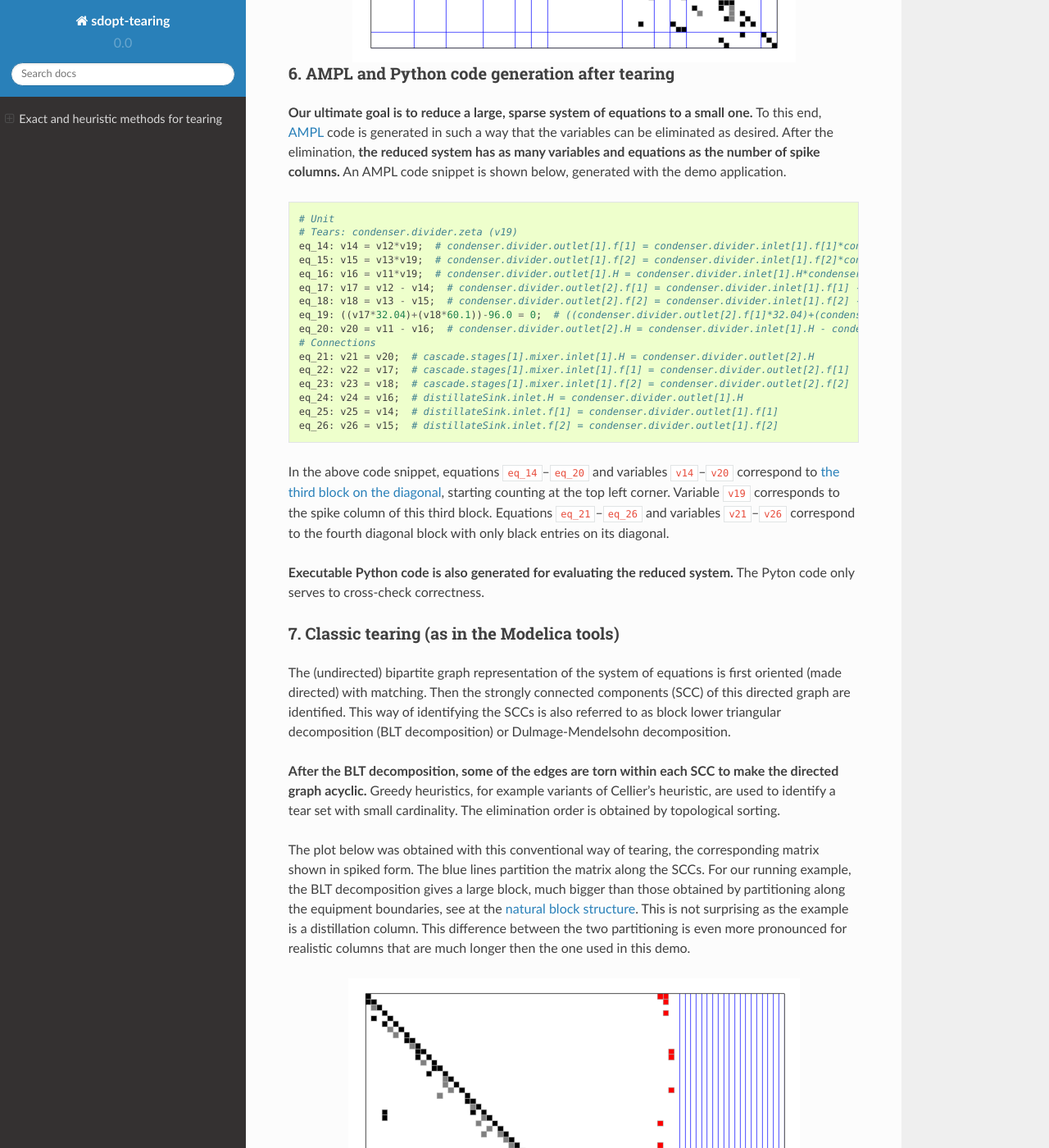
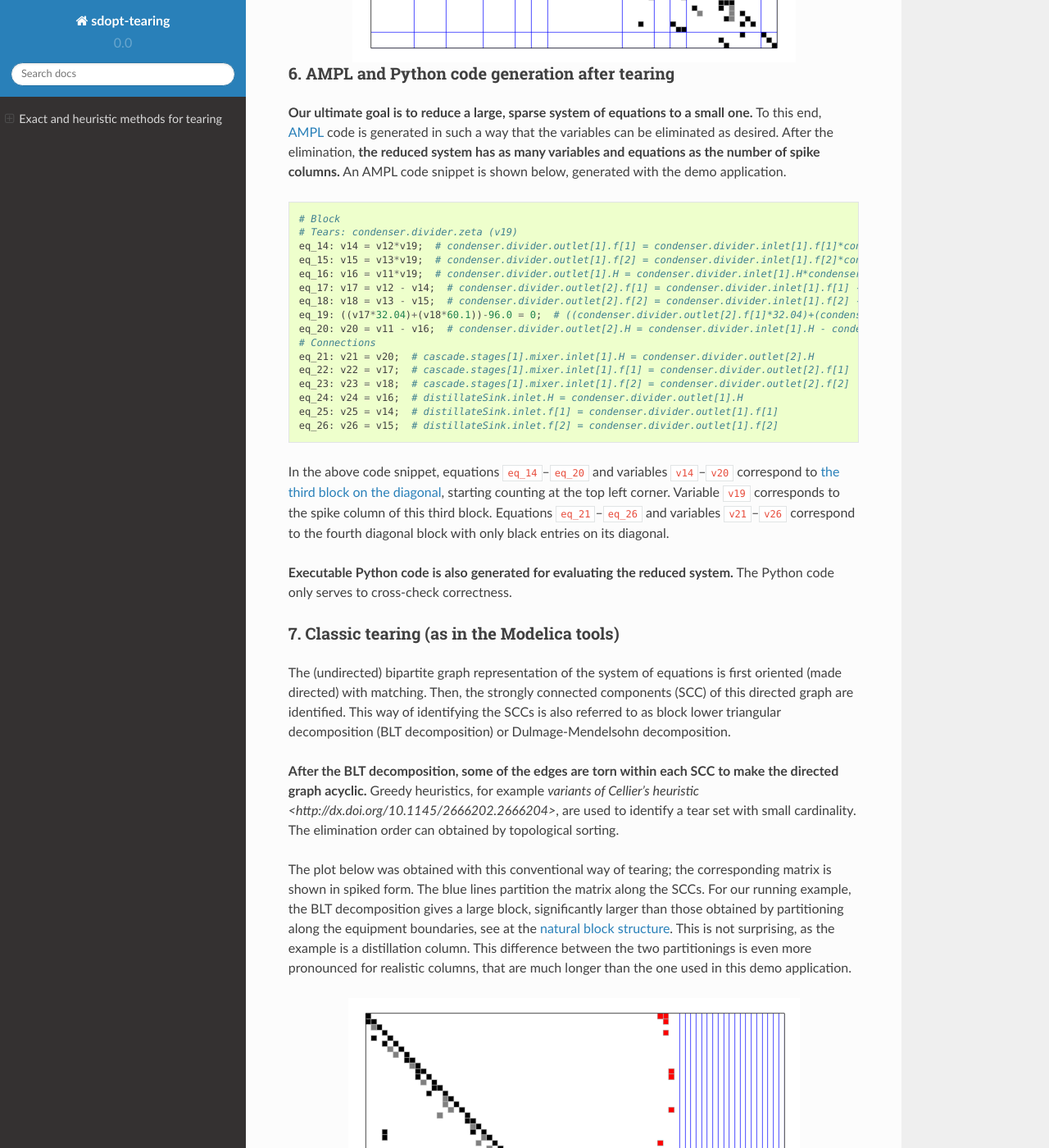
Before and after one commit to baharev/sdopt-tearing, a Sphinx documentation site: the page built from docs/index.rst, in a window 1280 px wide and 1400 px high, scrolled down 5169 px. Shown: the whole window at 82% size. Built offline with Sphinx 7.4.7 and the Read the Docs theme 2.0.0, drawn with Linux system fonts in a browser that asks for light colours; some of the changed text lies outside the part shown.

Commit message:
Continued working on the documentation

```diff
--- a/docs/index.rst
+++ b/docs/index.rst
@@ -31,8 +31,8 @@
 
 Roughly speaking, **tearing algorithms rearrange the rows and the columns of a
 sparse matrix in such a way that the result is "close" to a lower triangular
-matrix.** The picture below shows a sparse matrix ordered to the so-called
-spiked form. The matrix is of size 76x76; this can be reduced to a 5x5 matrix by
+matrix.** A sparse matrix ordered to the so-called spiked form is shown in the
+picture below. The matrix is of size 76x76; it can be reduced to a 5x5 matrix by
 elimination, where 5 equals the number of spike columns, that is, columns with
 red entries. The blue lines correspond to the equipment boundaries in the
 technical system; the tear variables are above the diagonal, and are painted
@@ -67,9 +67,9 @@
 2. Recovering the process graph
 -------------------------------
 
-A directed graph is recovered from the flattened model: The equipments
+A directed graph is recovered from the flattened model: **The equipments
 correspond to the vertices of the process graph, the edges correspond to the
-material flows. Below is the process graph of a distillation column with
+material flows.** Below is the process graph of a distillation column with
 7 stages.
 
 .. image:: ./pics/Cascade.png
@@ -116,18 +116,18 @@
 
 **There is no clear objective for tearing. A common choice is to minimize the
 size of the final reduced system,** or in other words, to minimize the number of
-spike columns. Although this objective is questionable (it ignores
-numerical stability for example), it nevertheless makes the meaning of optimal
+spike columns. Although this objective is questionable (it ignores numerical
+stability for example), it nevertheless makes the meaning of optimal
 mathematically well-defined.
 
-If Gurobi is installed, **the Jacobian is ordered optimally with an exact method,
-based on integer programming.** For the same system that was shown in the
-:ref:`first picture <spiked-form>`, we get an optimal ordering that yields a 4x4
-reduced system. The suboptimal ordering shown in the first picture gives a 5x5
-reduced system, and was obtained with the heuristic
-method detailed in the next section. **The integer programming approach does not
-need or use the block structure** which was given with the blue lines in the
-first picture; here the blue lines are absent.
+If Gurobi is installed, **the Jacobian is ordered optimally with an exact
+method, based on integer programming.** For the same system that was shown in
+the :ref:`first picture <spiked-form>`, we get an optimal ordering that yields a
+4x4 reduced system. The suboptimal ordering shown in the first picture gives a
+5x5 reduced system, and was obtained with the heuristic method detailed in the
+next section. **The integer programming approach does not need or use the block
+structure** which was given with the blue lines in the first picture; here the
+blue lines are absent.
 
 .. image:: ./pics/OptimalTearing.png
    :alt: Optimal tearing, obtained with integer programming.
@@ -165,7 +165,7 @@
 equations as the number of spike columns.** An AMPL code snippet is shown
 below, generated with the demo application. ::
 
-    # Unit
+    # Block
     # Tears: condenser.divider.zeta (v19)
     eq_14: v14 = v12*v19;  # condenser.divider.outlet[1].f[1] = condenser.divider.inlet[1].f[1]*condenser.divider.zeta
     eq_15: v15 = v13*v19;  # condenser.divider.outlet[1].f[2] = condenser.divider.inlet[1].f[2]*condenser.divider.zeta
@@ -190,31 +190,33 @@
 diagonal block with only black entries on its diagonal.
 
 **Executable Python code is also generated for evaluating the reduced system.**
-The Pyton code only serves to cross-check correctness.
+The Python code only serves to cross-check correctness.
 
 
 7. Classic tearing (as in the Modelica tools)
 ---------------------------------------------
 
 The (undirected) bipartite graph representation of the system of equations is
-first oriented (made directed) with matching. Then the strongly connected
+first oriented (made directed) with matching. Then, the strongly connected
 components (SCC) of this directed graph are identified. This way of identifying
 the SCCs is also referred to as block lower triangular decomposition (BLT
 decomposition) or Dulmage-Mendelsohn decomposition.
 
 **After the BLT decomposition, some of the edges are torn within each SCC to
-make the directed graph acyclic.** Greedy heuristics, for example variants of
-Cellier's heuristic, are used to identify a tear set with small cardinality.
-The elimination order is obtained by topological sorting.
+make the directed graph acyclic.** Greedy heuristics, for example `variants of
+Cellier's heuristic <http://dx.doi.org/10.1145/2666202.2666204>`, are used to
+identify a tear set with small cardinality. The elimination order can obtained
+by topological sorting.
 
-The plot below was obtained with this conventional way of tearing, the
-corresponding matrix shown in spiked form. The blue lines partition the matrix
-along the SCCs. For our running example, the BLT decomposition gives a large
-block, much bigger than those obtained by partitioning along the equipment
-boundaries, see at the :ref:`natural block structure <natural-block-structure>`.
-This is not surprising as the example is a distillation column. This difference
-between the two partitioning is even more pronounced for realistic columns that
-are much longer then the one used in this demo.
+The plot below was obtained with this conventional way of tearing; the
+corresponding matrix is shown in spiked form. The blue lines partition the
+matrix along the SCCs. For our running example, the BLT decomposition gives a
+large block, significantly larger than those obtained by partitioning along the
+equipment boundaries, see at the :ref:`natural block structure
+<natural-block-structure>`. This is not surprising, as the example is a
+distillation column. This difference between the two partitionings is even more
+pronounced for realistic columns, that are much longer than the one used in this
+demo application.
 
 .. image:: ./pics/ClassicTearing.png
    :alt: Classic tearing.
@@ -222,9 +224,10 @@
    :scale: 50%
 
 
-8. Tearing heuristics that resemble the minimum-degree ordering
+8. Tearing heuristics that resemble the minimum degree ordering
 ---------------------------------------------------------------
 
+http://dx.doi.org/10.1007/BF02025533
 Does not need any block structure.
 
 .. image:: ./pics/MindegNoLookahead.png
```
Also changed, not shown: other parts of docs/index.rst (+17 -9 lines), docs/pics/ExprTree.png, docs/pics/ExprTree2.png (deleted).
